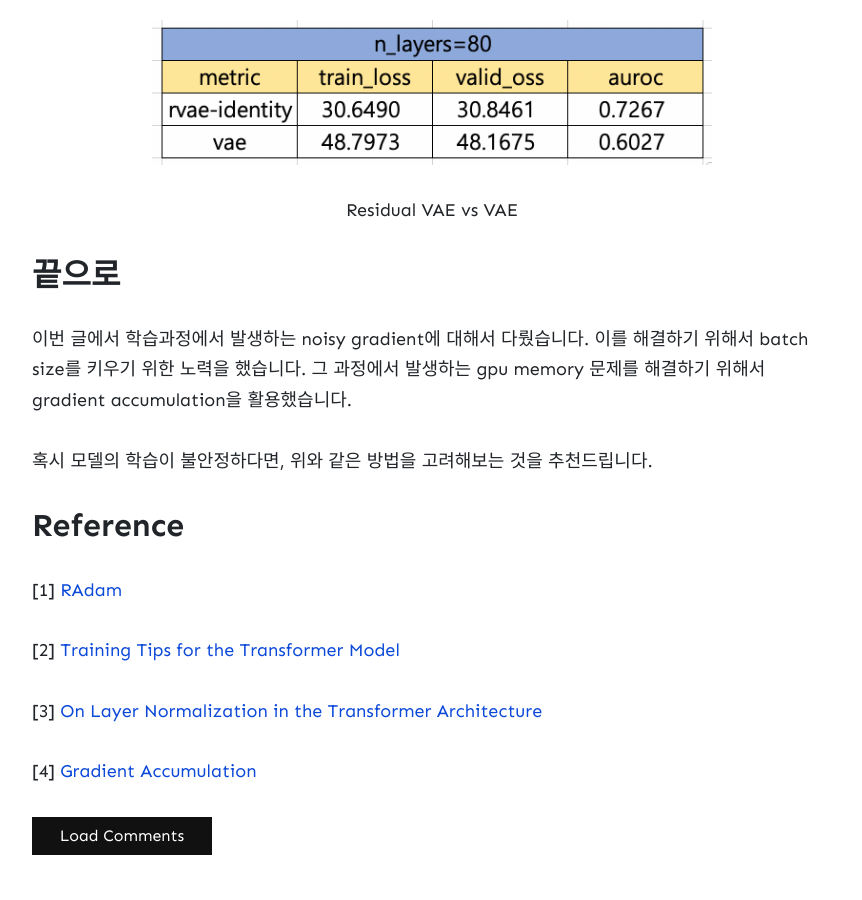
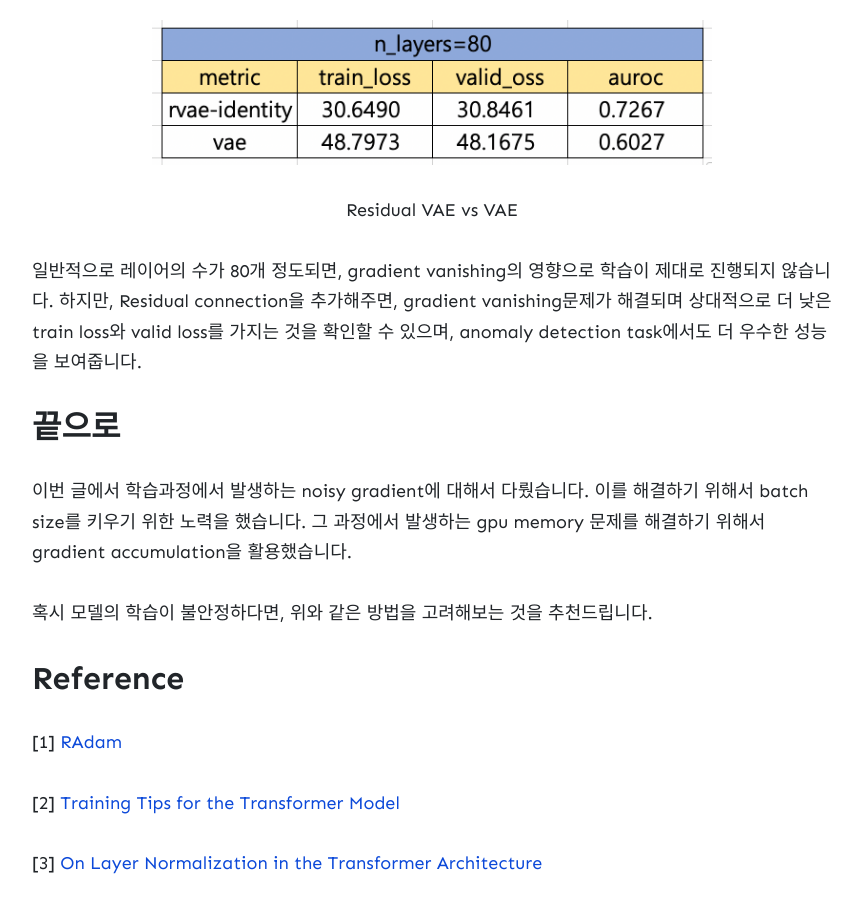
Before and after one commit to wowthemesnet/jekyll-theme-memoirs, a Jekyll site: the page built from _posts/2020-12-29-Gradient-Accumulation.md, in a window 1280 px wide and 900 px high, scrolled down 5557 px. Shown: the whole window, without its empty margins (208-1070 px from the left). Built offline with Jekyll 4.4.1, drawn with Linux system fonts in a browser that asks for light colours; nearby versions of some CDN libraries; formulas are drawn with MathJax 3; comment, search, counter and statistics services are not loaded.

Commit message:
add sentences

```diff
--- a/_posts/2020-12-29-Gradient-Accumulation.md
+++ b/_posts/2020-12-29-Gradient-Accumulation.md
@@ -176,6 +176,7 @@ Residual VAE와 VAE의 실험을 비교해봤습니다.
 </p>
 </figure>
 
+일반적으로 레이어의 수가 80개 정도되면, gradient vanishing의 영향으로 학습이 제대로 진행되지 않습니다. 하지만, Residual connection을 추가해주면, gradient vanishing문제가 해결되며 상대적으로 더 낮은 train loss와 valid loss를 가지는 것을 확인할 수 있으며, anomaly detection task에서도 더 우수한 성능을 보여줍니다.
 
 
 ## 끝으로
```
